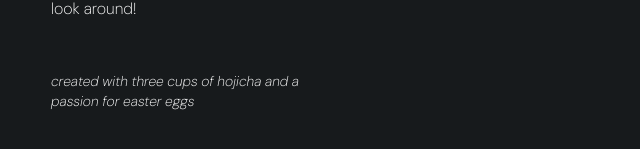
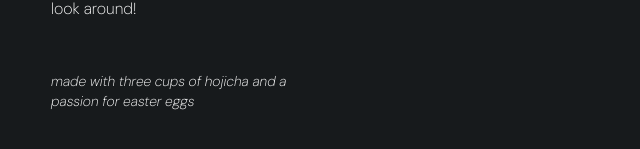
Before and after one commit to alannasantoso/website, a React (Vite) app in the folder alannasantoso/: page / in a window 1280 px wide. Shown: the part 493-642 px from the top of the page, without its empty margins (319-959 px from the left). Built offline with nearby package versions, Linux system fonts and the light colour scheme.

Commit message:
gallery page

```diff
--- a/alannasantoso/package.json
+++ b/alannasantoso/package.json
@@ -11,6 +11,7 @@
   },
   "dependencies": {
     "@tailwindcss/vite": "^4.1.12",
+    "framer-motion": "^12.23.12",
     "react": "^19.1.1",
     "react-dom": "^19.1.1",
     "react-router-dom": "^7.8.2"
--- a/alannasantoso/src/pages/Home.tsx
+++ b/alannasantoso/src/pages/Home.tsx
@@ -3,7 +3,7 @@ import { useEffect } from 'react'
 
 export default function Home() {
   useEffect(() => {
-    document.title = 'Home — Alanna Santoso'
+    document.title = 'home | alannasantoso'
   }, [])
 
   return (
@@ -16,7 +16,7 @@ export default function Home() {
             <p className="mt-[50px]">
             welcome! i'm a second year computer science and finance student at the university of auckland. this page was created as a personal project and a creative exercise - feel free to have a look around!
             </p>
-            <p className="text-sm mt-[50px] italic">created with three cups of hojicha and a passion for easter eggs</p>
+            <p className="text-sm mt-[50px] italic">made with three cups of hojicha and a passion for easter eggs</p>
           </div>
           <div className="font-[dm_sans] font-normal flex flex-col items-end text-right space-y-2 mt-[10%]">
             <Link to="/about" className="hover:italic block">&gt; About</Link>
```
Also changed, not shown: 1 other file (tests, documents, lock files or other folders).
